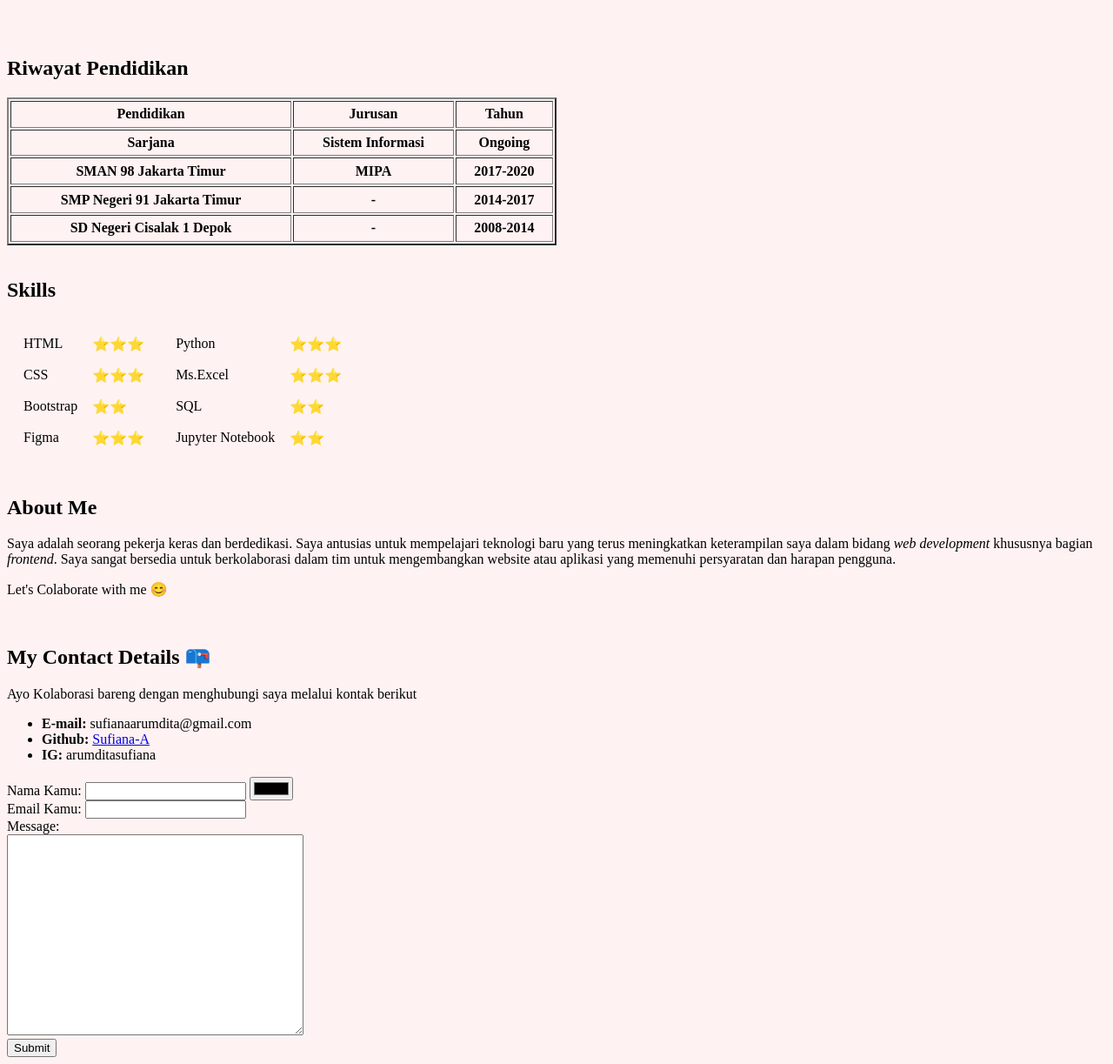
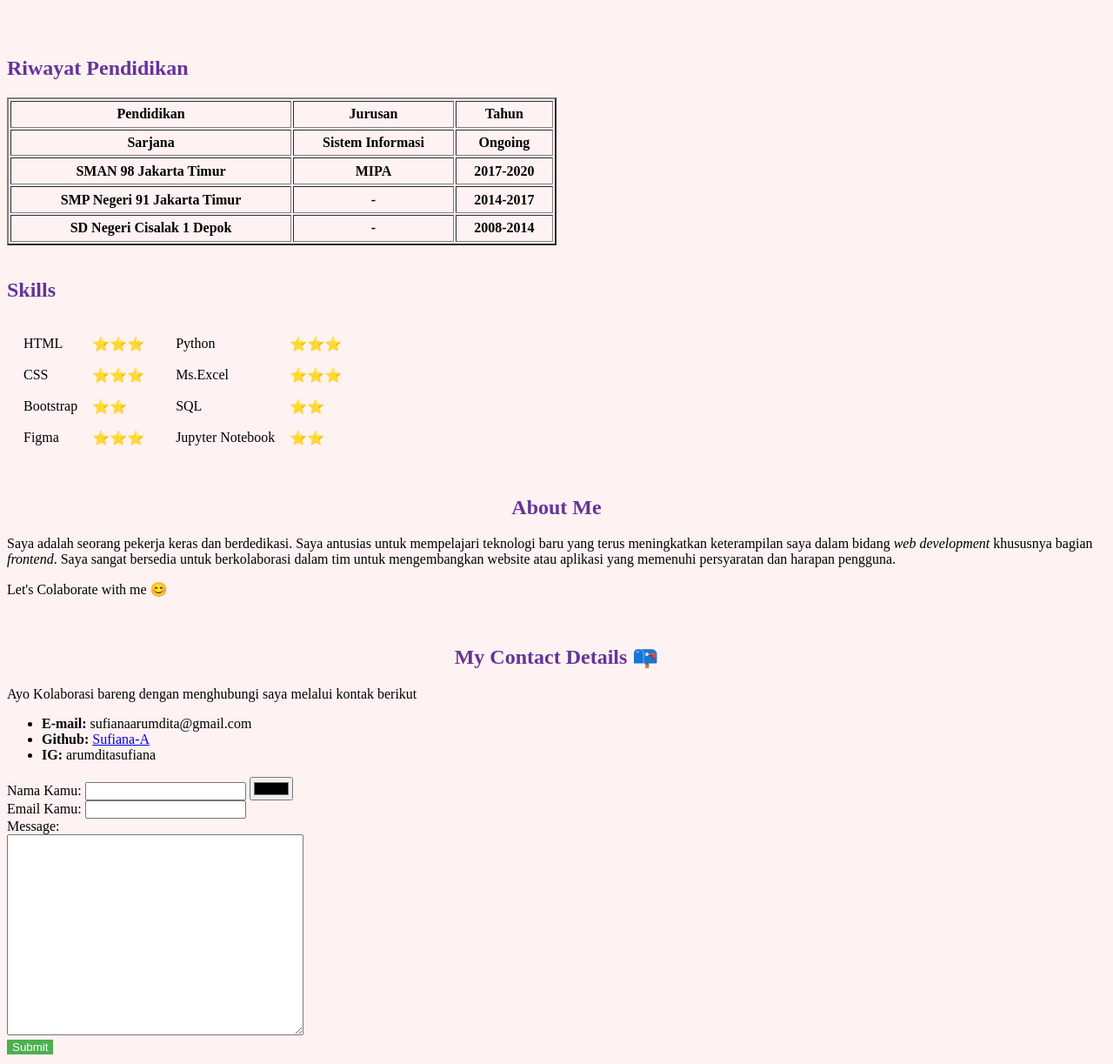
Before and after one commit to Sufiana-A/WAD_Project1, a plain HTML site: page index.html in a window 1280 px wide. Shown: the part 418-1641 px from the top of the page at 87% size. Drawn offline with Linux system fonts and the light colour scheme.

Commit message:
Update index.html

```diff
--- a/index.html
+++ b/index.html
@@ -3,6 +3,7 @@
     <head>
         <meta charset="UTF-8">
         <meta name="viewport" content="width=device-width, initial-scale=1.0">
+        <link href="./Style/style.css" rel="stylesheet" />
         <title>Sufiana Arumdita Online CV</title>
     </head>
     <body style="background-color: #FFF2F2;">
@@ -12,7 +13,7 @@
                     <img src="./images/Sufiana-modified.png" alt="Sufiana Arumdita Image"/>
                 </td>
                 <td>
-                    <h1 style="color: orangered">SUFIANA ARUMDITA</h1>
+                    <h1 style="color: orangered; ;">SUFIANA ARUMDITA</h1>
                     <h4><em><a href="https://s1sisteminformasi.id/">Information System</a>'s Student</em></h4>
                     <h4><em>Industrial Technology Faculty</em></h4>
                     <h4><em>Telkom University</em></h4>
@@ -27,7 +28,7 @@
             </tr>
         </table>
         <br />
-        <h2>Riwayat Pendidikan</h2>
+        <h2 style="color:rebeccapurple">Riwayat Pendidikan</h2>
         <table border="2" width="50%" height="170">
             <tr>
                 <th>Pendidikan</th>
@@ -56,7 +57,7 @@
             </tr>
         </table>
         <br />
-        <h2>Skills</h2>
+        <h2 style="color:rebeccapurple">Skills</h2>
         <table>
             <tr>
                 <td>
@@ -102,14 +103,14 @@
             </tr>
         </table>
         <br />
-        <h2>About Me</h2>
+        <h2 style="text-align: center; color:rebeccapurple">About Me</h2>
         <p> Saya adalah seorang pekerja keras dan berdedikasi.
             Saya antusias untuk mempelajari teknologi baru yang terus meningkatkan keterampilan saya dalam bidang <em>web development</em> khususnya bagian <em>frontend</em>.
             Saya sangat bersedia untuk berkolaborasi dalam tim untuk mengembangkan website atau aplikasi yang memenuhi persyaratan dan harapan pengguna.</p>
         <p>Let's Colaborate with me &#128522;</p>
         <!--<p><a href="./contactMe.html">Contact Me</a></p>-->
         <br />
-        <h2>My Contact Details &#128234;</h2>
+        <h2 style="text-align: center; color:rebeccapurple">My Contact Details &#128234;</h2>
         <p>Ayo Kolaborasi bareng dengan menghubungi saya melalui kontak berikut</p>
         <ul>
             <li><strong>E-mail: </strong>sufianaarumdita@gmail.com</li>
@@ -127,7 +128,9 @@
             <br />
             <label>Message:</label><br />
             <textarea name="yourMessage" rows="15" cols="40"></textarea><br />
-            <input type="submit" name="kirim" />
+            <input style="background-color: #4CAF50; /* Green */
+            border: none;
+            color: white;" type="submit" name="kirim" />
         </form>
     </body>
 </html>
```
